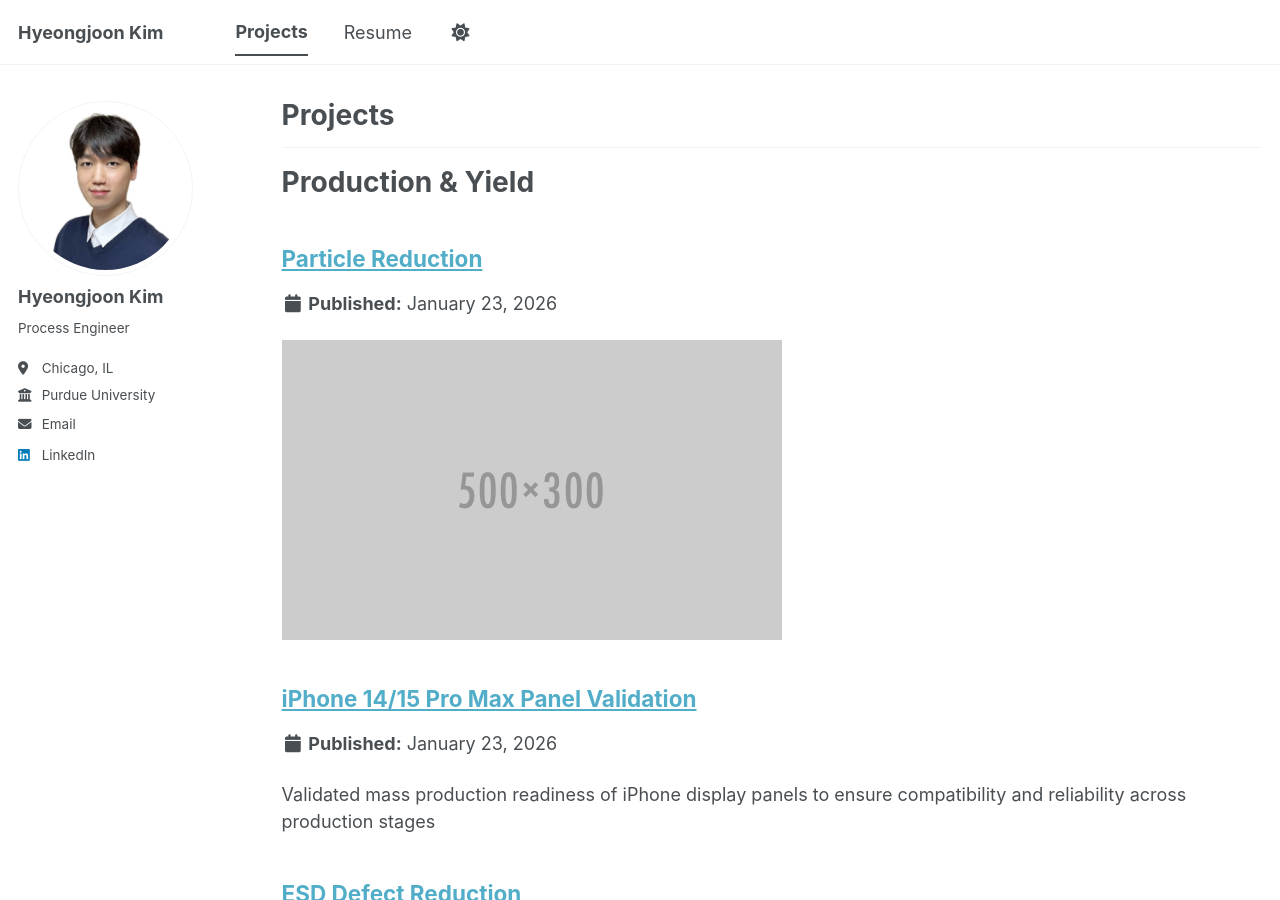
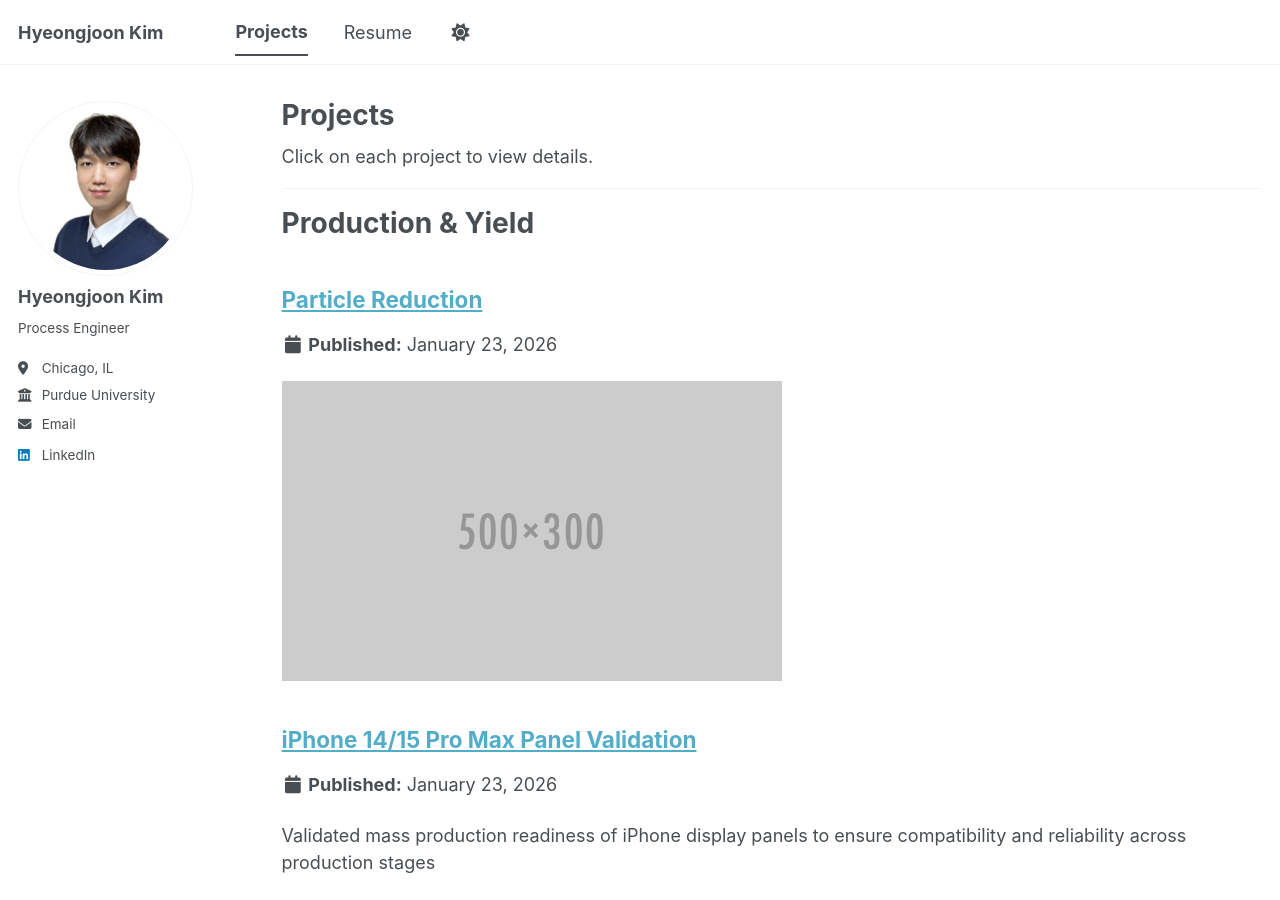
Before and after one commit to joonk1214/joonk1214.github.io, a Jekyll site: the page built from _pages/portfolio.html, in a window 1280 px wide and 900 px high. Built offline with Jekyll 4.4.1, drawn with Linux system fonts in a browser that asks for light colours; a script bundle is joined from its source files by our own code; library files that are not in the unit come from our copies.

Commit message:
Update portfolio.html

```diff
--- a/_pages/portfolio.html
+++ b/_pages/portfolio.html
@@ -6,7 +6,7 @@ author_profile: true
 ---
 
 {% include base_path %}
-
+Click on each project to view details.
 <hr>
 <h1>Production & Yield</h1>
 {% assign yield_projects = site.portfolio | where: "category", "yield" %}
```
